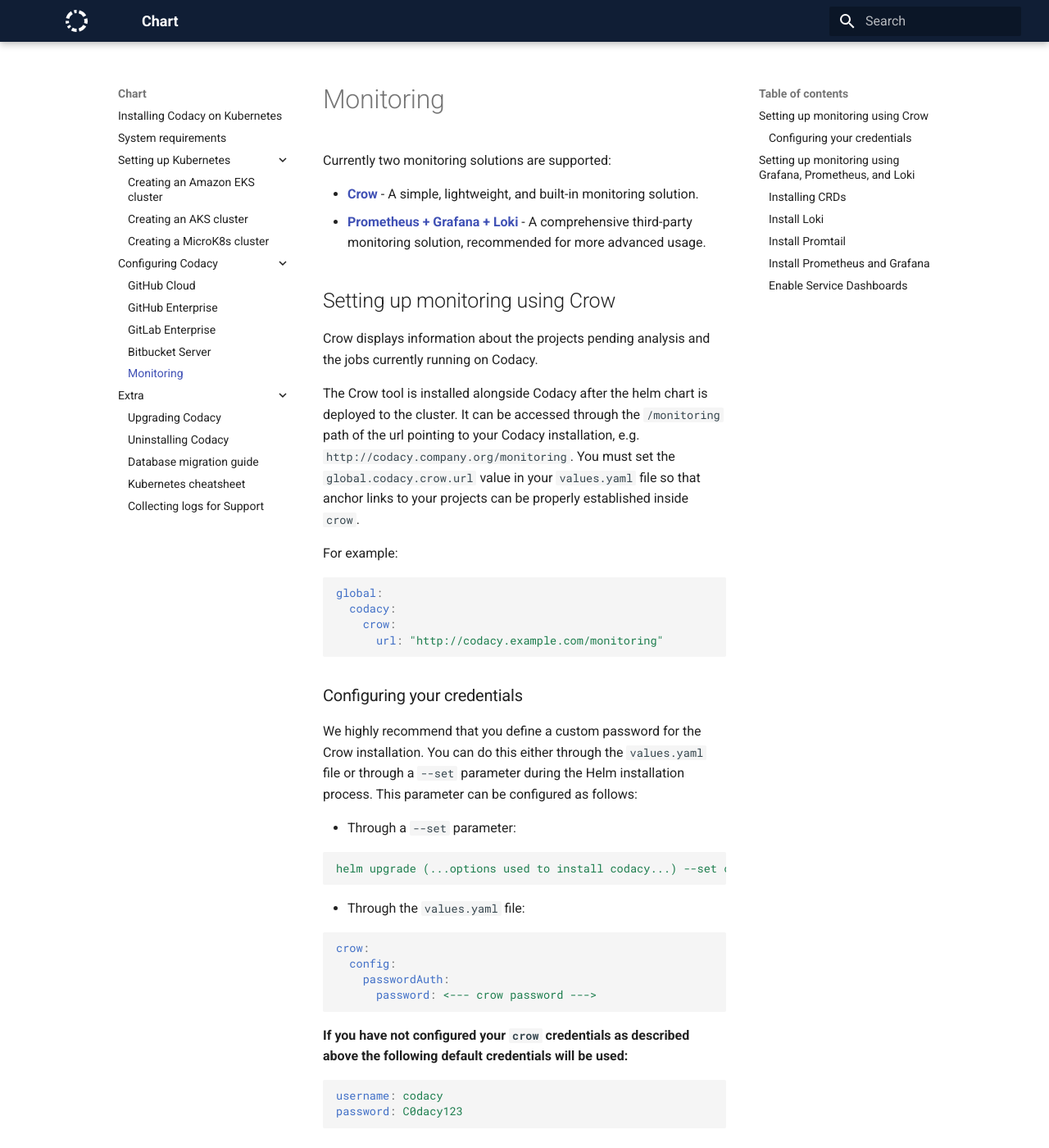
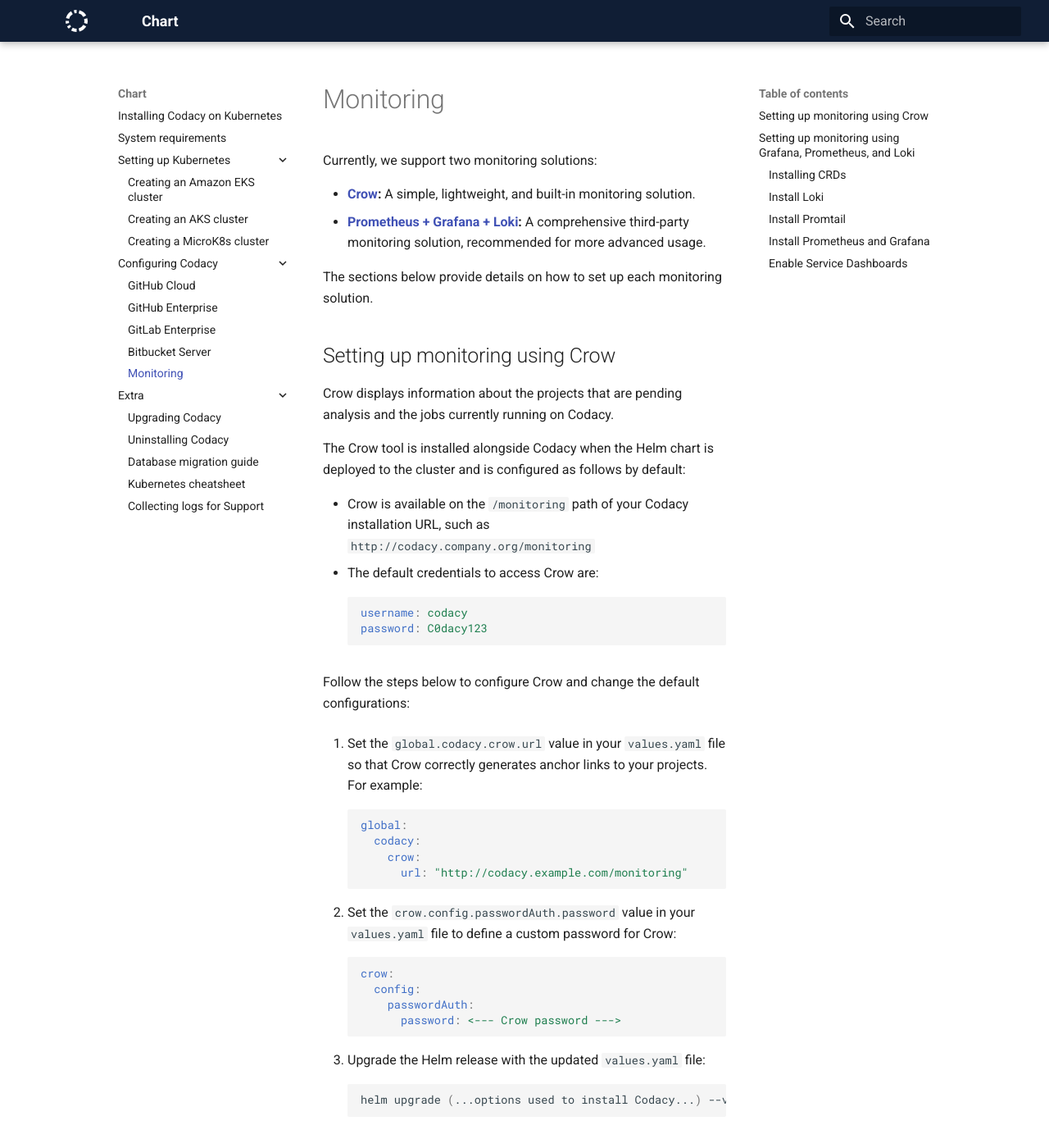
Before and after one commit to codacy/chart, an MkDocs documentation site: the page built from docs/configuration/monitoring.md, in a window 1280 px wide and 1400 px high. Shown: the whole window at 82% size. Built offline with MkDocs 1.6.1 and Material for MkDocs 9.7.7, drawn with Linux system fonts in a browser that asks for light colours.

Commit message:
Edit Setting up monitoring using Crow

````diff
--- a/docs/configuration/monitoring.md
+++ b/docs/configuration/monitoring.md
@@ -1,55 +1,51 @@
 # Monitoring
 
-Currently two monitoring solutions are supported:
+Currently, we support two monitoring solutions:
 
-* [**Crow**](#setting-up-monitoring-using-crow) - A simple, lightweight, and built-in monitoring solution.
-* [**Prometheus + Grafana + Loki**](#setting-up-monitoring-using-grafana-prometheus-and-loki) - A comprehensive third-party monitoring solution, recommended for more advanced usage.
+-   **[Crow](#setting-up-monitoring-using-crow):** A simple, lightweight, and built-in monitoring solution.
+-   **[Prometheus + Grafana + Loki](#setting-up-monitoring-using-grafana-prometheus-and-loki):** A comprehensive third-party monitoring solution, recommended for more advanced usage.
+
+The sections below provide details on how to set up each monitoring solution.
 
 ## Setting up monitoring using Crow
 
-Crow displays information about the projects pending analysis and the jobs currently running on Codacy.
+Crow displays information about the projects that are pending analysis and the jobs currently running on Codacy.
 
-The Crow tool is installed alongside Codacy after the helm chart is deployed to the cluster.
-It can be accessed through the `/monitoring` path of the url pointing to your Codacy
-installation, e.g. `http://codacy.company.org/monitoring`. You must set the
-`global.codacy.crow.url` value in your `values.yaml` file so that anchor links to your
-projects can be properly established inside `crow`.
+The Crow tool is installed alongside Codacy when the Helm chart is deployed to the cluster and is configured as follows by default:
 
-For example:
+-   Crow is available on the `/monitoring` path of your Codacy installation URL, such as `http://codacy.company.org/monitoring`
+-   The default credentials to access Crow are:
 
-```yaml
-global:
-  codacy:
+    ```yaml
+    username: codacy
+    password: C0dacy123
+    ```
+
+Follow the steps below to configure Crow and change the default configurations:
+
+1.  Set the `global.codacy.crow.url` value in your `values.yaml` file so that Crow correctly generates anchor links to your projects. For example:
+
+    ```yaml
+    global:
+      codacy:
+        crow:
+          url: "http://codacy.example.com/monitoring"
+    ```
+
+2.  Set the `crow.config.passwordAuth.password` value in your `values.yaml` file to define a custom password for Crow:
+
+    ```yaml
     crow:
-      url: "http://codacy.example.com/monitoring"
-```
+      config:
+        passwordAuth:
+          password: <--- Crow password --->
+    ```
 
-### Configuring your credentials
+3.  Upgrade the Helm release with the updated `values.yaml` file:
 
-We highly recommend that you define a custom password for the Crow installation. You can do this either through the `values.yaml` file or through a `--set` parameter during the Helm installation process. This parameter can be configured as follows:
-
-* Through a `--set` parameter:
-
-```yaml
-helm upgrade (...options used to install codacy...) --set crow.config.passwordAuth.password=<--- crow password --->
-```
-
-* Through the `values.yaml` file:
-
-```yaml
-crow:
-  config:
-    passwordAuth:
-      password: <--- crow password --->
-```
-
-**If you have not configured your `crow` credentials as described above
-the following default credentials will be used:**
-
-```yaml
-username: codacy
-password: C0dacy123
-```
+    ```bash
+    helm upgrade (...options used to install Codacy...) --values values.yaml
+    ```
 
 ## Setting up monitoring using Grafana, Prometheus, and Loki
 
````
